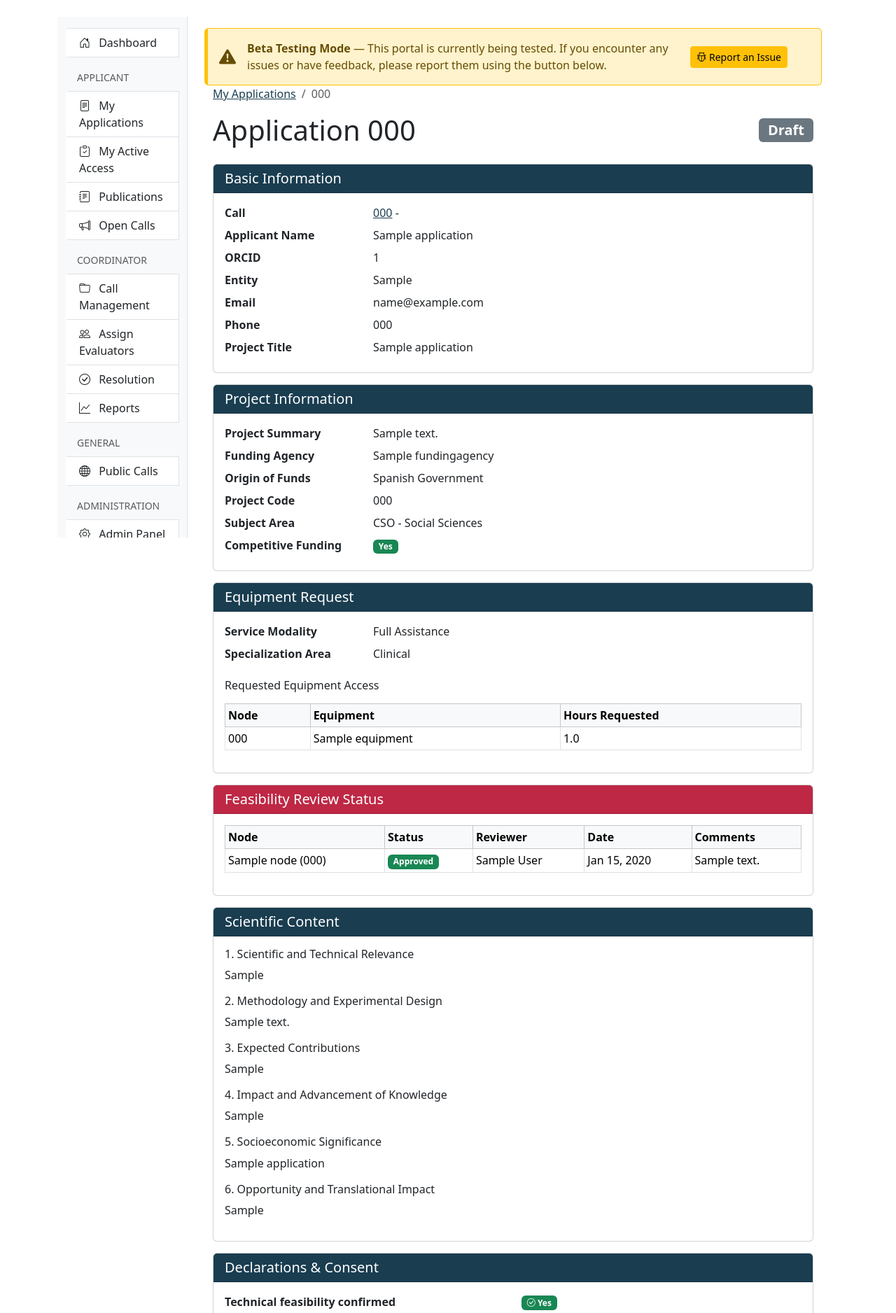
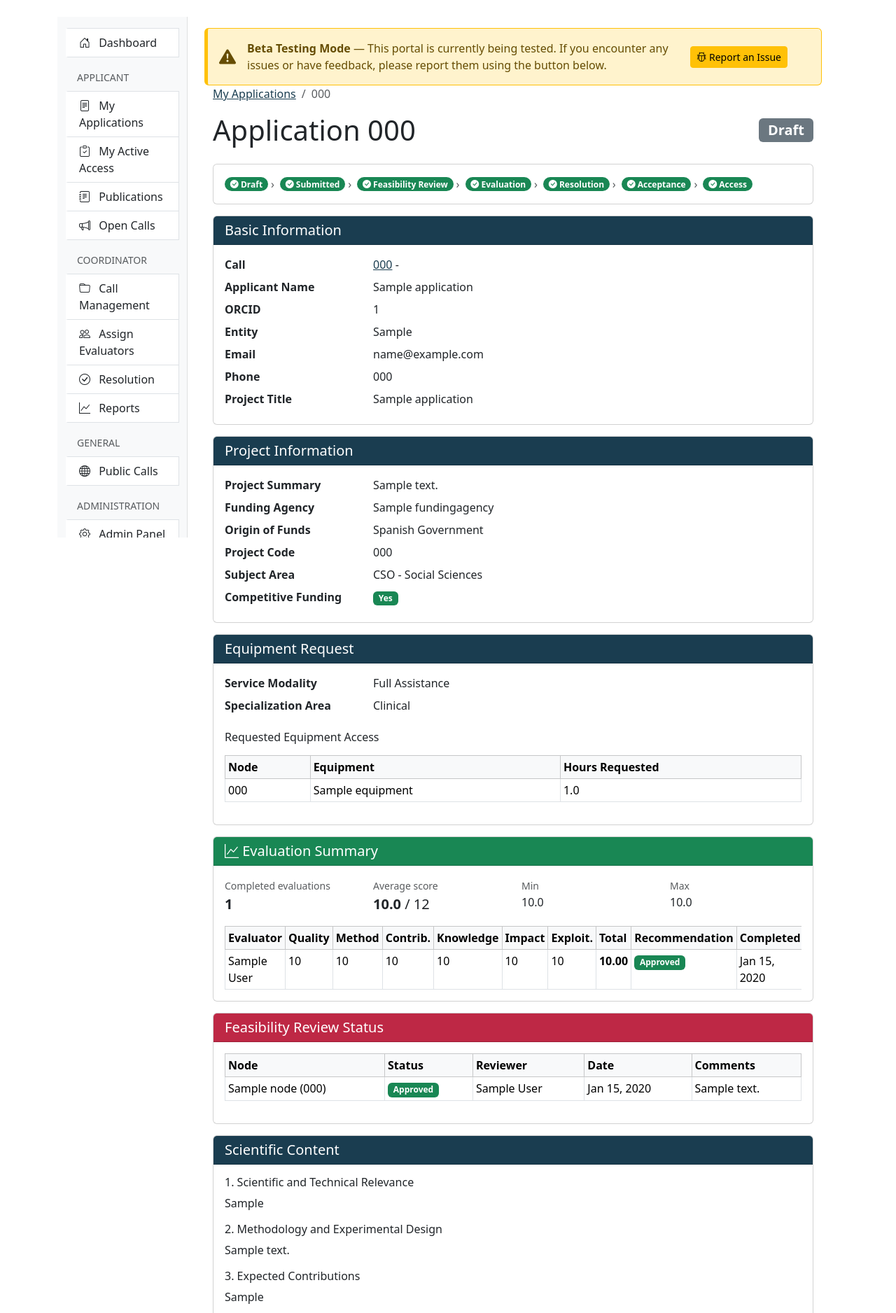
Before and after one commit to Rtasseff/ReDIB-Portal, a Django app: page /applications/1/ in a window 1280 px wide. Shown: the part 58-1934 px from the top of the page at 70% size. Run offline with Django 5.2, Linux system fonts and the light colour scheme; a user stored in the database is signed in; tables that the repository leaves empty hold one stand-in row (values such as "Sample post"); parts of the project's set-up code (start-up, migrations or seed data) failed here and were passed over; some libraries are stand-ins or nearby versions.

Commit message:
Phase 3 / Batch 2-D: phase tracker + evaluation summary on app detail
Addresses issues #17 and #18.

#18 — Add a horizontal phase tracker to the top of application_detail
driven by _build_phase_tracker(application). The tracker walks seven
phases (Draft → Submitted → Feasibility → Evaluation → Resolution →
Acceptance → Access) and marks each as complete / current / pending /
terminal-fail. Terminal failure statuses (rejected_feasibility,
rejected, declined_by_applicant, expired) short-circuit the current
phase with a red "X" badge; the remaining phases stay greyed out so
the reader can see where the application stopped.

#17 — For coordinators and superusers, prefetch completed evaluations
and surface them in a new Evaluation Summary card: per-evaluator
scores across all six criteria, total score, recommendation,
completion timestamp, truncated comments, and header statistics
(count, average, min, max). Only shown when at least one evaluation
is complete. Non-coordinator viewers still don't see evaluator names
or comments (blinding preserved).

Includes at templates/includes/phase_tracker.html. No model changes.

Co-Authored-By: Claude Opus 4.6 (1M context) <noreply@anthropic.com>

```diff
--- a/applications/views.py
+++ b/applications/views.py
@@ -84,6 +84,7 @@ def application_detail(request, pk):
         'requested_access': requested_access,
         'is_coordinator': is_coordinator,
         'edit_requests': edit_requests,
+        'phase_tracker': _build_phase_tracker(application),
     }
 
     # Add feasibility review status for coordinators
@@ -128,7 +129,99 @@ def application_detail(request, pk):
 
         context['feasibility_status'] = unique_feasibility
 
+        # Evaluation summary for coordinators — per-evaluator scores,
+        # average, recommendations, completion timestamps.
+        completed_evals = list(
+            application.evaluations.select_related('evaluator')
+            .exclude(completed_at__isnull=True)
+            .order_by('completed_at')
+        )
+        if completed_evals:
+            totals = [float(e.total_score) for e in completed_evals if e.total_score is not None]
+            context['evaluation_summary'] = {
+                'evaluations': completed_evals,
+                'count': len(completed_evals),
+                'average': round(sum(totals) / len(totals), 2) if totals else None,
+                'min': min(totals) if totals else None,
+                'max': max(totals) if totals else None,
+            }
+
     return render(request, 'applications/detail.html', context)
+
+
+def _build_phase_tracker(application):
+    """Build a list of (label, state) tuples representing the workflow
+    phases for this application.
+
+    `state` is one of 'complete', 'current', 'pending', 'terminal-fail'.
+    The tracker short-circuits on terminal-failure statuses so the UI can
+    communicate "this application did not proceed past phase X".
+    """
+    status = application.status
+
+    # Map every status to a position in the phase sequence.
+    PHASES = [
+        ('draft', 'Draft'),
+        ('submitted', 'Submitted'),
+        ('feasibility', 'Feasibility Review'),
+        ('evaluation', 'Evaluation'),
+        ('resolution', 'Resolution'),
+        ('acceptance', 'Acceptance'),
+        ('access', 'Access'),
+    ]
+
+    # Which phase is the application currently at? (keyed by phase id)
+    status_phase = {
+        'draft': 'draft',
+        'submitted': 'submitted',
+        'under_feasibility_review': 'feasibility',
+        'rejected_feasibility': 'feasibility',
+        'pending_evaluation': 'evaluation',
+        'under_evaluation': 'evaluation',
+        'evaluated': 'resolution',
+        'accepted': 'acceptance',
+        'pending': 'acceptance',
+        'rejected': 'resolution',
+        'declined_by_applicant': 'acceptance',
+        'expired': 'acceptance',
+        'completed': 'access',
+    }.get(status, 'draft')
+
+    # Once the applicant has accepted and the handoff email has been sent,
+    # consider the 'acceptance' phase complete and highlight 'access'.
+    if status == 'accepted' and application.accepted_by_applicant and application.handoff_email_sent_at:
+        status_phase = 'access'
+    # 'completed' is a terminal success on 'access'.
+    if application.is_completed:
+        status_phase = 'access'
+
+    terminal_fail_statuses = {
+        'rejected_feasibility', 'rejected',
+        'declined_by_applicant', 'expired',
+    }
+    is_terminal_fail = status in terminal_fail_statuses
+    phase_order = [p_id for p_id, _ in PHASES]
+
+    try:
+        current_idx = phase_order.index(status_phase)
+    except ValueError:
+        current_idx = 0
+
+    tracker = []
+    for idx, (phase_id, label) in enumerate(PHASES):
+        if is_terminal_fail and idx == current_idx:
+            state = 'terminal-fail'
+        elif idx < current_idx:
+            state = 'complete'
+        elif idx == current_idx and application.is_completed:
+            state = 'complete'
+        elif idx == current_idx:
+            state = 'current'
+        else:
+            state = 'pending' if not is_terminal_fail else 'pending'
+        tracker.append({'id': phase_id, 'label': label, 'state': state})
+
+    return tracker
 
 
 @login_required
--- a/templates/applications/detail.html
+++ b/templates/applications/detail.html
@@ -55,6 +55,11 @@
             <i class="bi bi-pencil"></i> Edit Application
         </a>
     </div>
+    {% endif %}
+
+    <!-- Phase Tracker -->
+    {% if phase_tracker %}
+        {% include "includes/phase_tracker.html" %}
     {% endif %}
 
     <!-- Status Timeline -->
@@ -192,6 +197,79 @@
             {% endif %}
         </div>
     </div>
+
+    <!-- Evaluation Summary (Coordinator Only) -->
+    {% if is_coordinator and evaluation_summary %}
+    <div class="card mb-3">
+        <div class="card-header bg-success text-white">
+            <h5 class="mb-0"><i class="bi bi-graph-up"></i> Evaluation Summary</h5>
+        </div>
+        <div class="card-body">
+            <div class="row mb-3">
+                <div class="col-md-3">
+                    <small class="text-muted">Completed evaluations</small>
+                    <p class="mb-0 fs-5"><strong>{{ evaluation_summary.count }}</strong></p>
+                </div>
+                <div class="col-md-3">
+                    <small class="text-muted">Average score</small>
+                    <p class="mb-0 fs-5"><strong>{{ evaluation_summary.average|default:"—" }}</strong> / 12</p>
+                </div>
+                <div class="col-md-3">
+                    <small class="text-muted">Min</small>
+                    <p class="mb-0">{{ evaluation_summary.min|default:"—" }}</p>
+                </div>
+                <div class="col-md-3">
+                    <small class="text-muted">Max</small>
+                    <p class="mb-0">{{ evaluation_summary.max|default:"—" }}</p>
+                </div>
+            </div>
+            <div class="table-responsive">
+                <table class="table table-sm table-bordered mb-0">
+                    <thead class="table-light">
+                        <tr>
+                            <th>Evaluator</th>
+                            <th>Quality</th>
+                            <th>Method</th>
+                            <th>Contrib.</th>
+                            <th>Knowledge</th>
+                            <th>Impact</th>
+                            <th>Exploit.</th>
+                            <th>Total</th>
+                            <th>Recommendation</th>
+                            <th>Completed</th>
+                            <th>Comments</th>
+                        </tr>
+                    </thead>
+                    <tbody>
+                        {% for ev in evaluation_summary.evaluations %}
+                        <tr>
+                            <td>{{ ev.evaluator.get_full_name|default:ev.evaluator.email }}</td>
+                            <td>{{ ev.score_quality_originality|default:"—" }}</td>
+                            <td>{{ ev.score_methodology_design|default:"—" }}</td>
+                            <td>{{ ev.score_expected_contributions|default:"—" }}</td>
+                            <td>{{ ev.score_knowledge_advancement|default:"—" }}</td>
+                            <td>{{ ev.score_social_economic_impact|default:"—" }}</td>
+                            <td>{{ ev.score_exploitation_dissemination|default:"—" }}</td>
+                            <td><strong>{{ ev.total_score|default:"—" }}</strong></td>
+                            <td>
+                                {% if ev.recommendation == 'approved' %}
+                                    <span class="badge bg-success">Approved</span>
+                                {% elif ev.recommendation == 'denied' %}
+                                    <span class="badge bg-danger">Denied</span>
+                                {% else %}
+                                    <span class="text-muted">—</span>
+                                {% endif %}
+                            </td>
+                            <td>{{ ev.completed_at|date:"M d, Y"|default:"—" }}</td>
+                            <td class="text-pre-wrap">{{ ev.comments|default:"—"|truncatewords:30 }}</td>
+                        </tr>
+                        {% endfor %}
+                    </tbody>
+                </table>
+            </div>
+        </div>
+    </div>
+    {% endif %}
 
     <!-- Feasibility Review Status (Coordinator Only) -->
     {% if is_coordinator and feasibility_status %}
--- /dev/null
+++ b/templates/includes/phase_tracker.html
@@ -0,0 +1,40 @@
+{% comment %}
+Phase tracker for an Application.
+
+Expects `phase_tracker` in context — a list of dicts with keys:
+  id     : short slug (e.g. 'feasibility')
+  label  : human label (e.g. 'Feasibility Review')
+  state  : 'complete' | 'current' | 'pending' | 'terminal-fail'
+
+Renders a horizontal stepper using Bootstrap utility classes.
+{% endcomment %}
+<div class="card mb-3">
+    <div class="card-body py-3">
+        <div class="d-flex flex-wrap align-items-center gap-1">
+            {% for phase in phase_tracker %}
+            <div class="d-flex align-items-center">
+                {% if phase.state == 'complete' %}
+                    <span class="badge rounded-pill bg-success">
+                        <i class="bi bi-check-circle-fill"></i> {{ phase.label }}
+                    </span>
+                {% elif phase.state == 'current' %}
+                    <span class="badge rounded-pill bg-primary">
+                        <i class="bi bi-arrow-right-circle-fill"></i> {{ phase.label }}
+                    </span>
+                {% elif phase.state == 'terminal-fail' %}
+                    <span class="badge rounded-pill bg-danger">
+                        <i class="bi bi-x-circle-fill"></i> {{ phase.label }}
+                    </span>
+                {% else %}
+                    <span class="badge rounded-pill bg-light text-muted border">
+                        {{ phase.label }}
+                    </span>
+                {% endif %}
+                {% if not forloop.last %}
+                <span class="text-muted mx-1">&rsaquo;</span>
+                {% endif %}
+            </div>
+            {% endfor %}
+        </div>
+    </div>
+</div>
```
